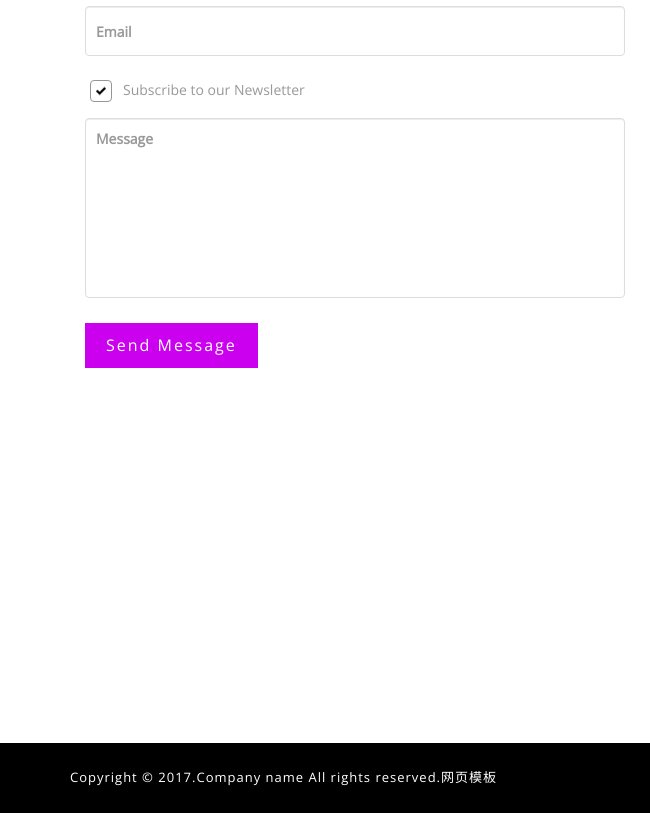
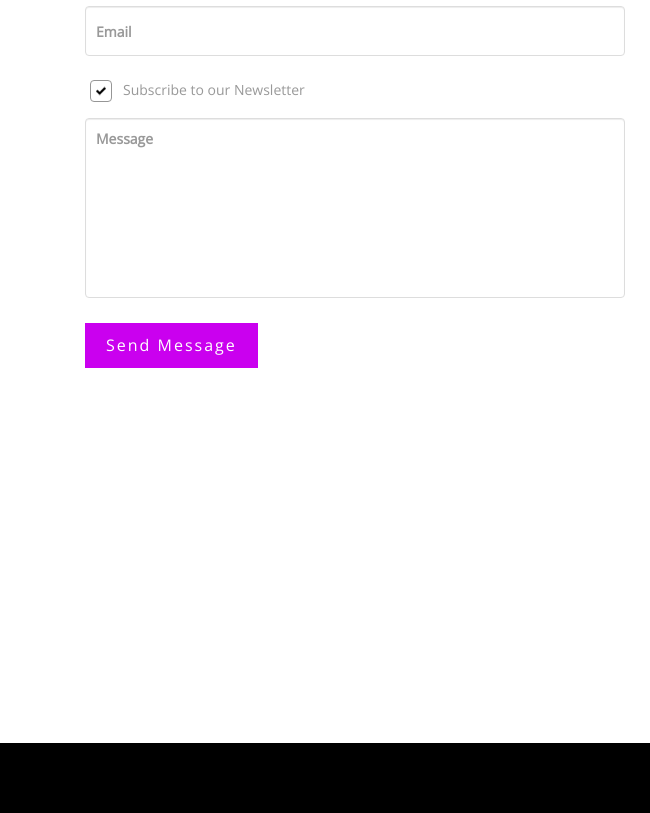
Before and after one commit to hjzjazz/hjzjazz.github.io, a plain HTML site: page index.html in a window 1280 px wide. Shown: the part 5034-5847 px from the top of the page, 0-650 px from the left. Drawn offline with nearby package versions, Linux system fonts and the light colour scheme.

Commit message:
Update index.html

```diff
--- a/index.html
+++ b/index.html
@@ -618,7 +618,7 @@
 		<div class="jarallax">
 			<div class="container">
 				<div class="foo-left">
-					<p>Copyright &copy; 2017.Company name All rights reserved.<a target="_blank" href="http://sc.chinaz.com/moban/">&#x7F51;&#x9875;&#x6A21;&#x677F;</a></p>
+<!-- 					<p>Copyright &copy; 2017.Company name All rights reserved.<a target="_blank" href="http://sc.chinaz.com/moban/">&#x7F51;&#x9875;&#x6A21;&#x677F;</a></p> -->
 				</div>
 				<div class="w3ls_copyright_right">
 						<ul>
```
